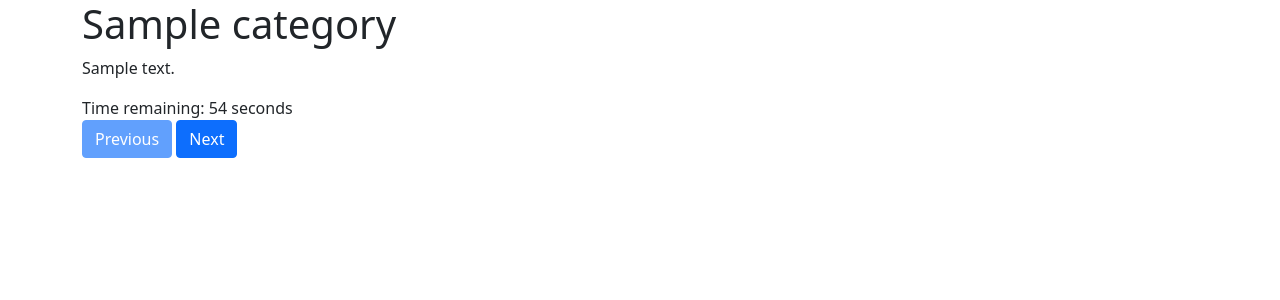
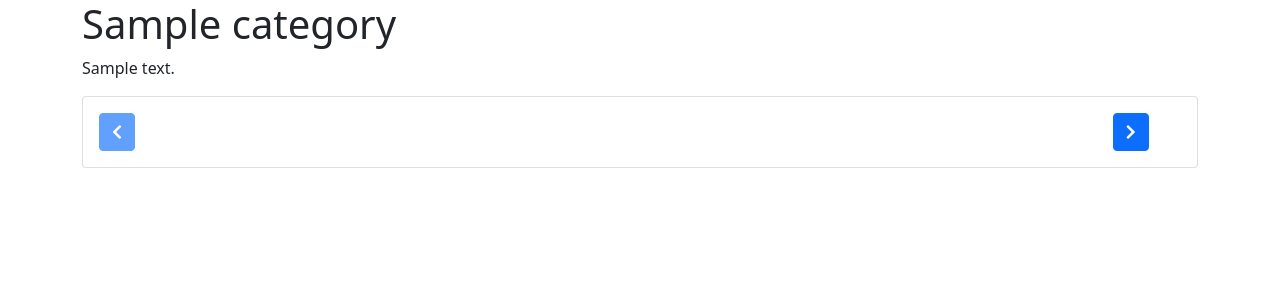
Before and after one commit to coopersully/catchphrases, a Flask app: template templates/category.html in a window 1280 px wide. Shown: the top 300 px of the page. Run offline with Flask 3, Linux system fonts and the light colour scheme; the template is opened without the code that fills it: most values are stand-ins (such as "Sample title", 1, 10 or a date in 2020).

Commit message:
Clean up category UI

```diff
--- a/app.py
+++ b/app.py
@@ -1,8 +1,9 @@
 import json
 import os
+import random
 
 from flask import Flask, render_template, url_for
-from random import shuffle
+from random import shuffle, randint
 
 app = Flask(__name__)
 app.secret_key = os.urandom(12)
@@ -33,7 +34,10 @@ def category(category_name):
     # Get sound url
     sound_url = url_for('static', filename='audio/tick.wav')
 
-    return render_template('category.html', category=category, sound_url=sound_url)
+    # Generate random timer
+    seconds = randint(30, 90)
+
+    return render_template('category.html', category=category, sound_url=sound_url, time=seconds)
 
 
 @app.route('/times_up')
--- a/templates/base.html
+++ b/templates/base.html
@@ -5,6 +5,10 @@
 
     <!-- Bootstrap CSS -->
     <link href="https://cdn.jsdelivr.net/npm/bootstrap@5.0.2/dist/css/bootstrap.min.css" rel="stylesheet">
+
+    <!-- Font Awesome CSS -->
+    <link rel="stylesheet" href="https://cdnjs.cloudflare.com/ajax/libs/font-awesome/5.15.3/css/all.min.css">
+
 </head>
 <body>
 <div class="container">
--- a/templates/category.html
+++ b/templates/category.html
@@ -3,20 +3,38 @@
 {% block content %}
     <h1>{{ category.name }}</h1>
     <p>{{ category.description }}</p>
-    <h2 id="current_phrase"></h2>
 
-    <div id="timer">
-        Time remaining: <span id="time">60</span> seconds
+    <div class="card">
+        <div class="card-body">
+            <div class="row">
+                <div class="col-1">
+                    <button id="previousButton" class="btn btn-primary" disabled>
+                        <i class="fas fa-chevron-left"></i>
+                    </button>
+                </div>
+                <div class="col-10 text-center">
+                    <h2 id="current_phrase"></h2>
+                </div>
+                <div class="col-1">
+                    <button id="nextButton" class="btn btn-primary">
+                        <i class="fas fa-chevron-right"></i>
+                    </button>
+                </div>
+            </div>
+        </div>
     </div>
 
-    <button id="previousButton" class="btn btn-primary" disabled>Previous</button>
-    <button id="nextButton" class="btn btn-primary">Next</button>
+
+    {#    <div id="timer">#}
+    {#        Time remaining: <span id="time">{{ time }}</span> seconds#}
+    {#    </div>#}
+
 {% endblock %}
 
 {% block scripts %}
     <script>
         $(document).ready(function () {
-            var timeLeft = 60;
+            var timeLeft = {{ time }};
             var countdown;
             var phrases = {{ category.entries | tojson }};
             var current_index = -1;
@@ -43,13 +61,13 @@
             // Show the first phrase initially
             showPhrase(0);
 
-            $("#nextButton").click(function() {
+            $("#nextButton").click(function () {
                 if (current_index < phrases.length - 1) {
                     showPhrase(current_index + 1);
                 }
             });
 
-            $("#previousButton").click(function() {
+            $("#previousButton").click(function () {
                 if (current_index > 0) {
                     showPhrase(current_index - 1);
                 }
@@ -61,7 +79,7 @@
                 if (timerSound) {
                     let source = audioContext.createBufferSource();
                     source.buffer = timerSound;
-                    source.playbackRate.value = 1 + (60 - timeLeft) / 60;  // Speed up as time decreases
+                    source.playbackRate.value = 1 + ({{ time }} -timeLeft) / {{ time }};  // Speed up as time decreases
                     source.connect(audioContext.destination);
                     source.start();
                 }
```
Lines whose indentation alone changed are shown as unchanged.
